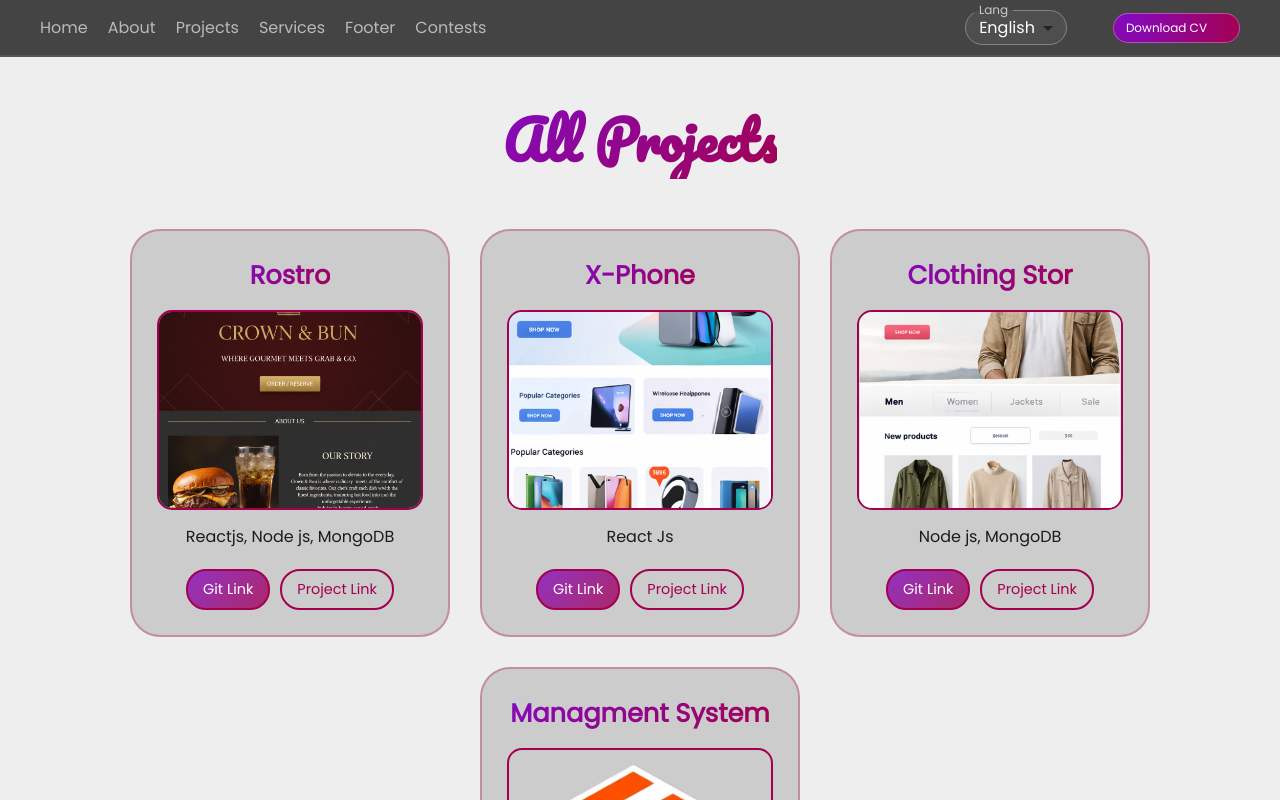
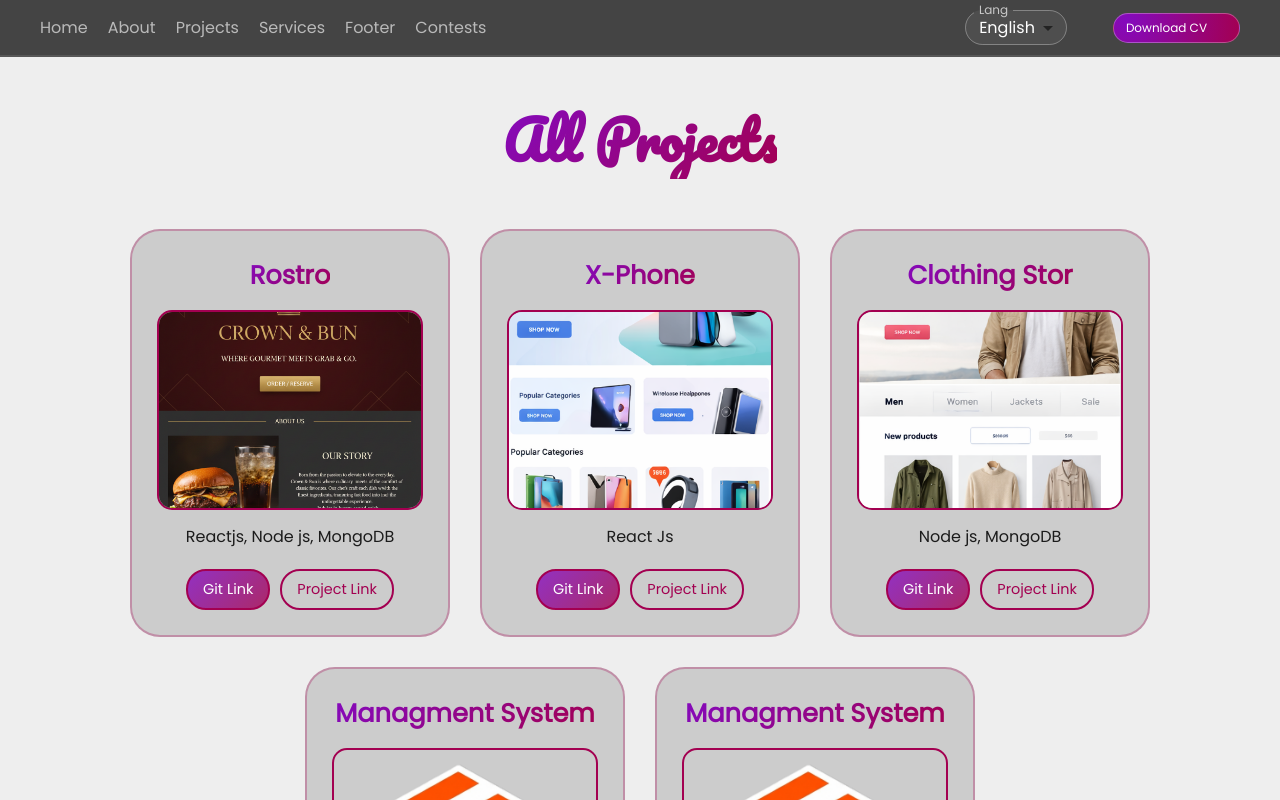
Before and after one commit to aziznefzi/UIstudio, a React (Vite) app: page /projects/AllProjects in a window 1280 px wide. Shown: the top 800 px of the page. Built offline with nearby package versions, Linux system fonts and the light colour scheme; some icons are missing; a web font is replaced by a local one.

Commit message:
CV FILLE UPDATE

```diff
--- a/src/interface/Projects/TotalProjects.js
+++ b/src/interface/Projects/TotalProjects.js
@@ -7,4 +7,5 @@ export const TotalProjects = [
    {id: 2, imageProject: PhoneStore , NameProject: "X-Phone", SkelsProject: "React Js", GitLink: "https://github.com/aziznefzi/X-Phone.git", ProjectLink: "https://x-phone.vercel.app/" },
    {id: 3, imageProject: ClothingStor , NameProject: "Clothing Stor", SkelsProject: "Node js, MongoDB", GitLink: "https://github.com/aziznefzi/clothing-store-Project.git", ProjectLink: "https://clothing-store-project-git-main-aziz-nefzis-projects.vercel.app/" },
    {id: 4, imageProject: Croud , NameProject: "Managment System", SkelsProject: "React Js, Node Js", GitLink: "https://github.com/aziznefzi/Management-System.git", ProjectLink: "https://management-system-sable-chi.vercel.app/"},
+   {id: 5, imageProject: Croud , NameProject: "Managment System", SkelsProject: "HTML CSS JS", GitLink: "https://github.com/aziznefzi/PRODUCT-MANAGEMENT-SYSTEM-HTML-CSS-JS", ProjectLink: "https://product-management-system-ten-delta.vercel.app/"},
 ]
--- a/src/interface/header/header.jsx
+++ b/src/interface/header/header.jsx
@@ -6,7 +6,7 @@ import Slide from '@mui/material/Slide';
 import Fade from '@mui/material/Fade';
 {/* transtion material import */}
 
-import CV from "../../downloads/AZIZ_NEFZI_CV.PDF.pdf"
+import CV from "../../downloads/Aziz.Nefzi.pdf"
 
 {/* icons material import */}
 import EmojiEventsIcon from '@mui/icons-material/EmojiEvents';
```
Also changed, not shown: 1 other file (tests, documents, lock files or other folders).
